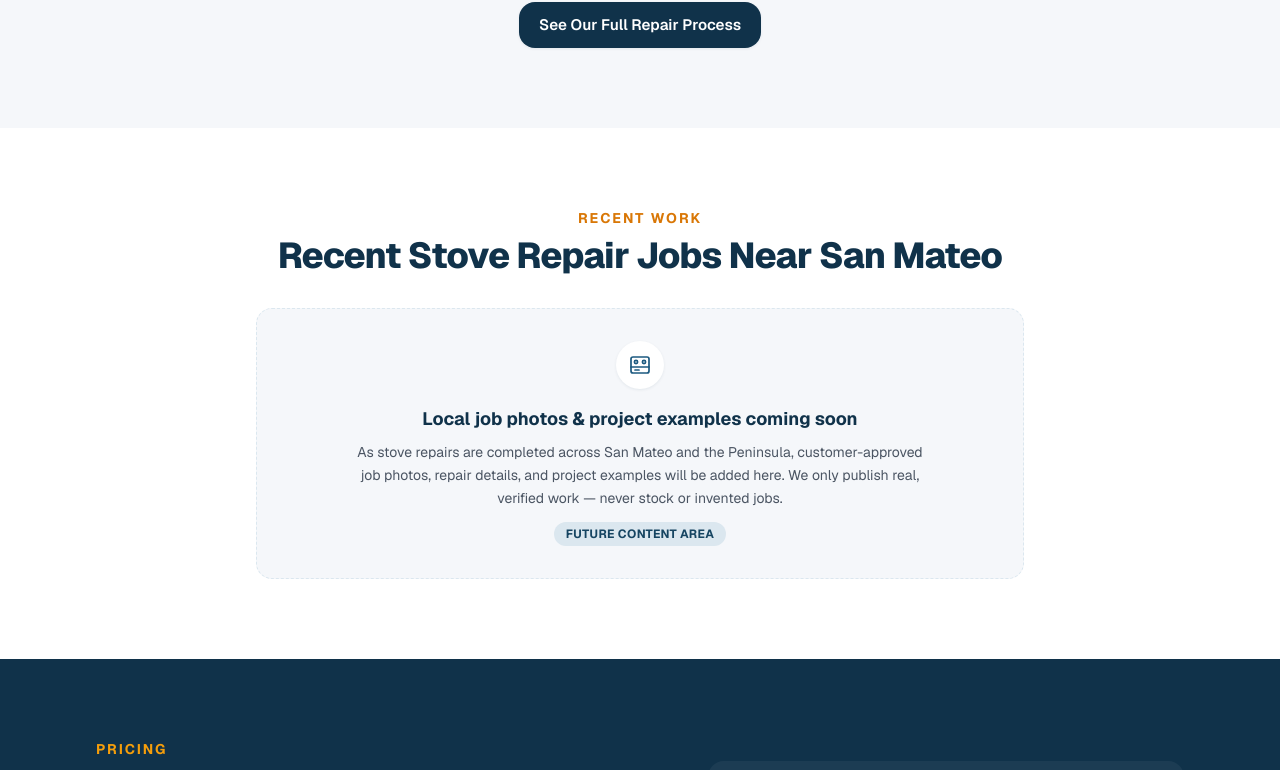
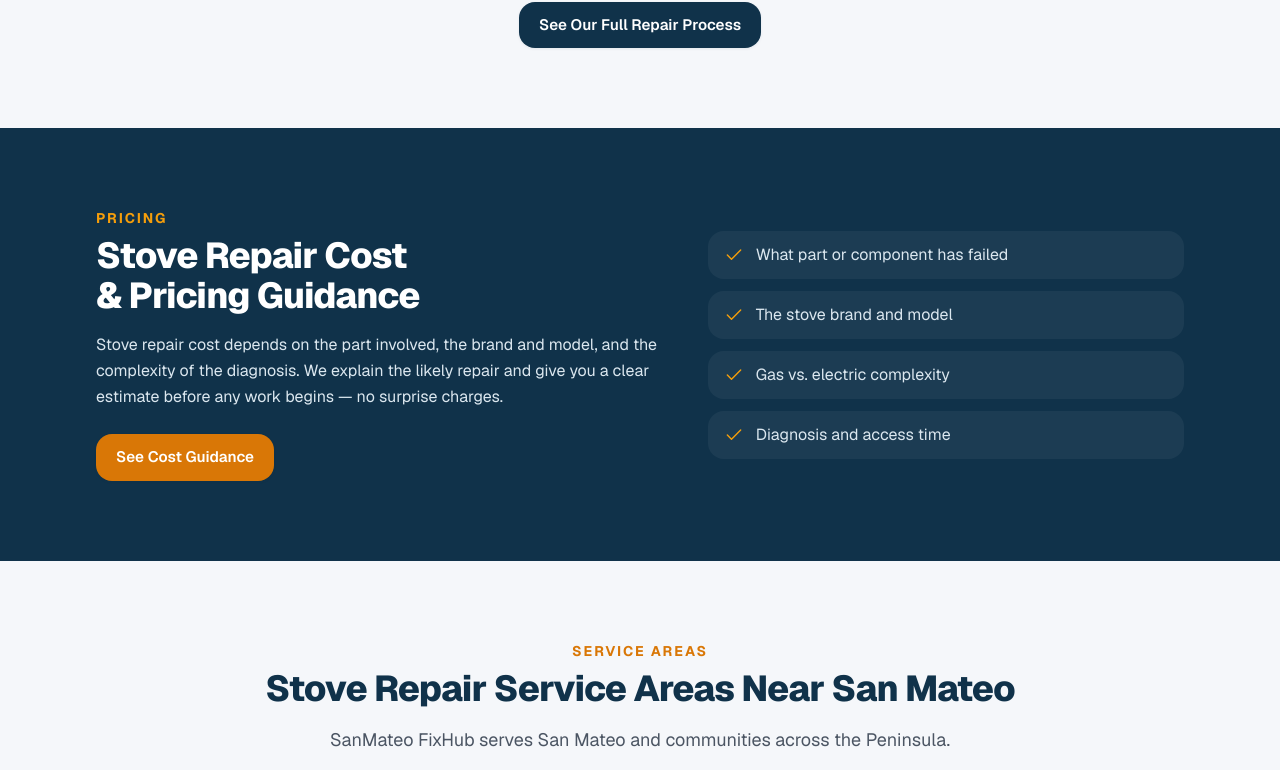
Before and after one commit to localseocyfrow/sanmateo-fixhub, a Next.js app: page / in a window 1280 px wide. Shown: the part 5614-6384 px from the top of the page. Built offline with nearby package versions, Linux system fonts and the light colour scheme; no server answers.

Commit message:
Remove recent work placeholder section

```diff
--- a/app/page.tsx
+++ b/app/page.tsx
@@ -9,7 +9,6 @@ import { Container, Section, SectionHeading } from "@/components/ui/Layout";
 import { QuickAnswer } from "@/components/ui/QuickAnswer";
 import { ServiceCard, ProblemCard, LocationCard } from "@/components/cards/Cards";
 import { ProcessSteps } from "@/components/ui/ProcessSteps";
-import { FutureContent } from "@/components/ui/FutureContent";
 import { FAQAccordion } from "@/components/ui/FAQAccordion";
 import { CTASection } from "@/components/ui/CTASection";
 import { LinkButton, CallButton } from "@/components/ui/Buttons";
@@ -243,20 +242,6 @@ export default function Home() {
         </Container>
       </Section>
 
-      {/* 12. Recent jobs — future content */}
-      <Section tint="white">
-        <Container>
-          <SectionHeading eyebrow="Recent work" title="Recent Stove Repair Jobs Near San Mateo" align="center" />
-          <div className="mx-auto mt-8 max-w-3xl">
-            <FutureContent
-              icon="stove"
-              title="Local job photos & project examples coming soon"
-              description="As stove repairs are completed across San Mateo and the Peninsula, customer-approved job photos, repair details, and project examples will be added here. We only publish real, verified work — never stock or invented jobs."
-            />
-          </div>
-        </Container>
-      </Section>
-
       {/* 13. Cost */}
       <Section tint="navy">
         <Container className="grid items-center gap-10 lg:grid-cols-[1.2fr_1fr]">
--- a/lib/site.ts
+++ b/lib/site.ts
@@ -107,7 +107,6 @@ export const site = {
     technicians: false,
     certifications: false,
     warranty: false,
-    recentJobs: false,
   },
 } as const;
 
```
